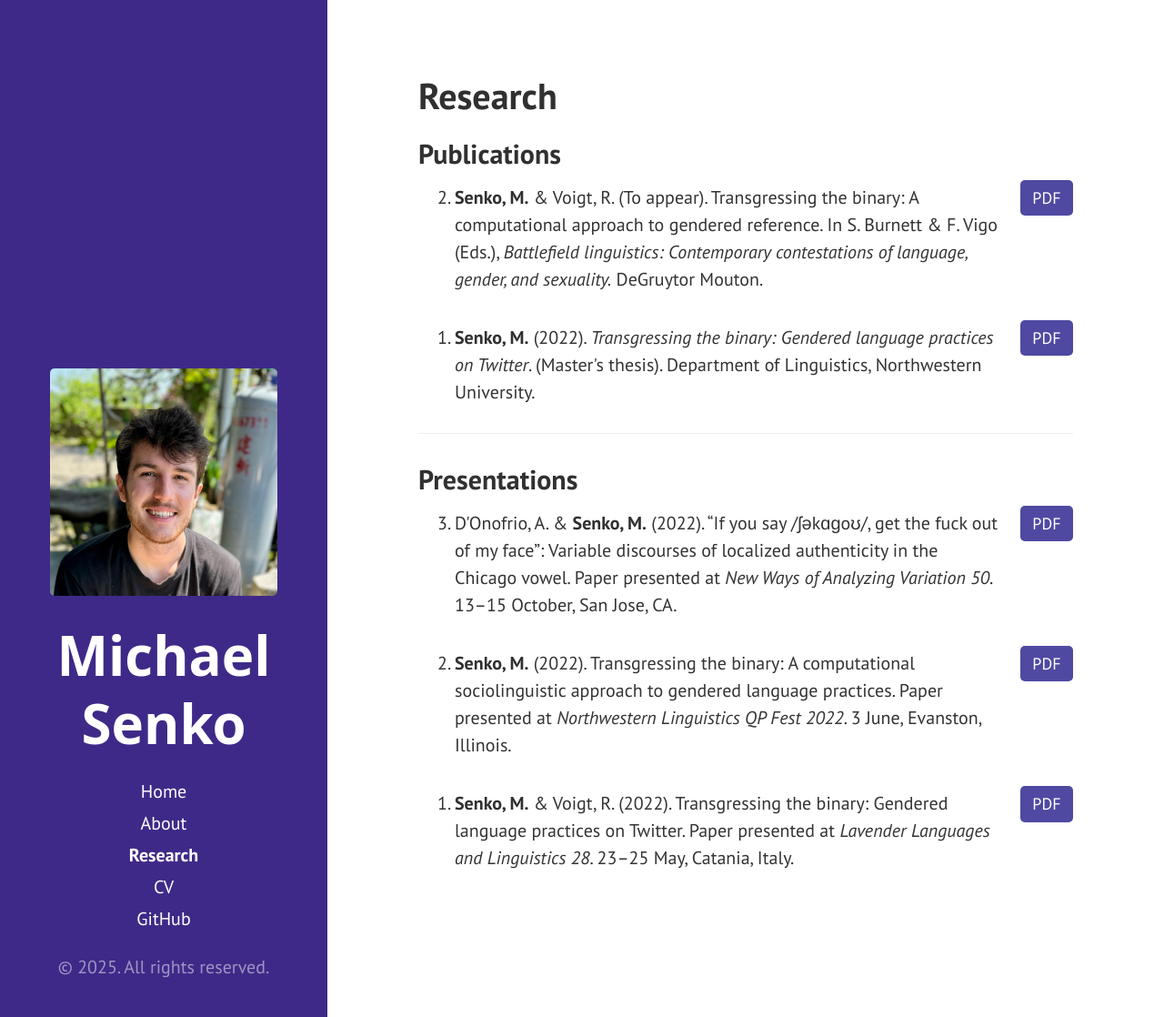
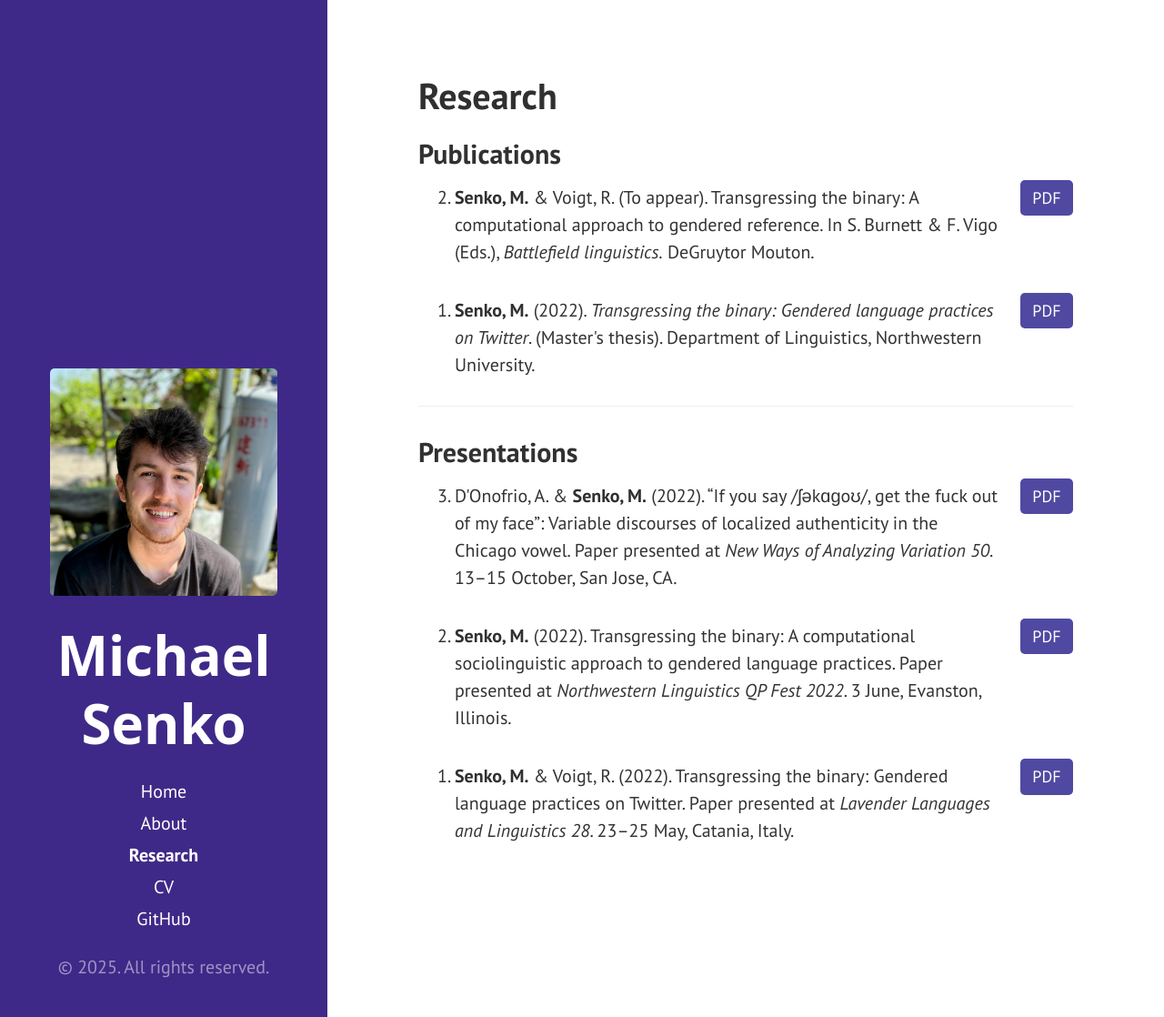
Before and after one commit to msenko1/msenko1.github.io, a Jekyll site: the page built from research.md, in a window 1280 px wide and 1118 px high. Shown: the whole window at 91% size. Built offline with Jekyll 4.4.1, drawn with Linux system fonts in a browser that asks for light colours.

```diff
--- a/research.md
+++ b/research.md
@@ -8,8 +8,8 @@ title: Research
 <ol class="research-list" reversed>
   <li class="research-entry">
     <div class="entry-wrapper">
-      <p><strong>Senko, M.</strong> & Voigt, R. (To appear). Transgressing the binary: A computational approach to gendered reference. In S. Burnett & F. Vigo (Eds.), <em>Battlefield linguistics: Contemporary contestations of language, gender, and sexuality.</em> DeGruytor Mouton.</p>
-      <a class="pdf-button" href="/assets/publications/senko_voigt_toappear_battlefield.pdf" target="_blank">PDF</a>
+      <p><strong>Senko, M.</strong> & Voigt, R. (To appear). Transgressing the binary: A computational approach to gendered reference. In S. Burnett & F. Vigo (Eds.), <em>Battlefield linguistics.</em> DeGruytor Mouton.</p>
+      <a class="pdf-button" href="/assets/publications/senko_voigt_2025_computational_gender_reference.pdf" target="_blank">PDF</a>
     </div>
   </li>
 
```
Also changed, not shown: about.md (+2 -2 lines), 1 other file.
